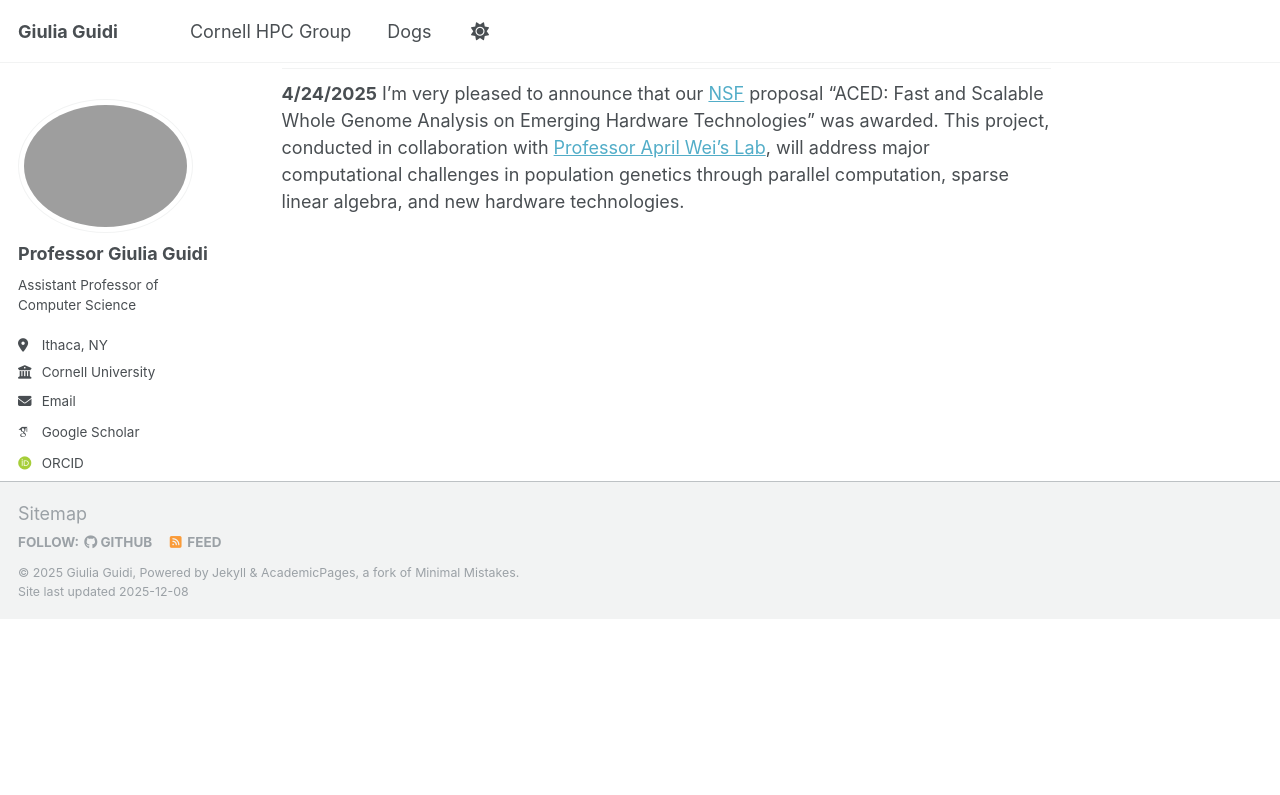
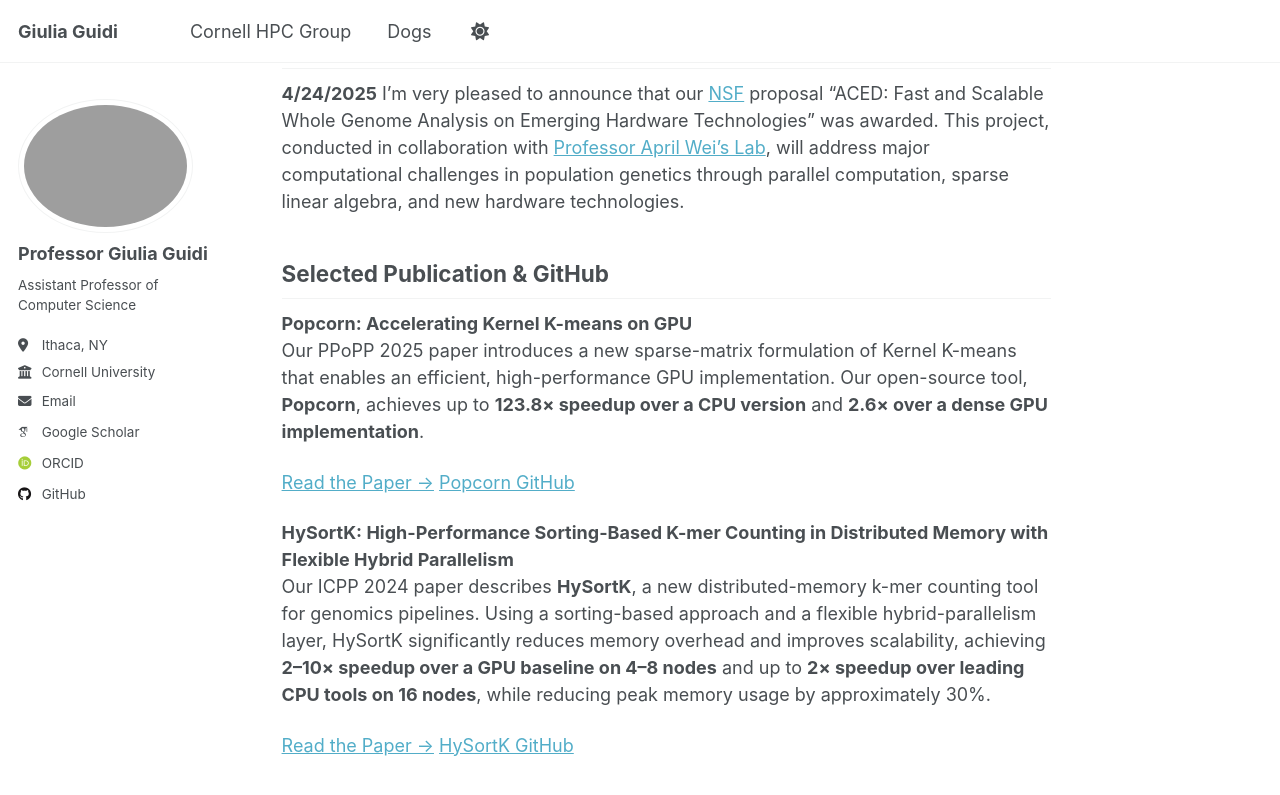
Before and after one commit to giuliaguidi/giuliaguidi.github.io, a Jekyll site: the page built from _pages/about.md, in a window 1280 px wide and 900 px high, scrolled down 1361 px. Shown: the top 795 px of the window. Built offline with Jekyll 4.4.1, drawn with Linux system fonts in a browser that asks for light colours; some web fonts are replaced; before the commit the page ends 1980 px from its top, so only the background shows below that.

Commit message:
Update about.md to include paper PDF and GitHub

```diff
--- a/_pages/about.md
+++ b/_pages/about.md
@@ -41,6 +41,21 @@
 **4/24/2025**
 I'm very pleased to announce that our [NSF](https://www.nsf.gov/) proposal "ACED: Fast and Scalable Whole Genome Analysis on Emerging Hardware Technologies" was awarded. This project, conducted in collaboration with [Professor April Wei's Lab](https://aprilweilab.github.io/), will address major computational challenges in population genetics through parallel computation, sparse linear algebra, and new hardware technologies.
 
+Selected Publication & GitHub
+------
+
+**Popcorn: Accelerating Kernel K-means on GPU**
+Our PPoPP 2025 paper introduces a new sparse-matrix formulation of Kernel K-means that enables an efficient, high-performance GPU implementation. Our open-source tool, **Popcorn**, achieves up to **123.8× speedup over a CPU version** and **2.6× over a dense GPU implementation**.
+
+[Read the Paper →](https://arxiv.org/pdf/2501.05587)
+[Popcorn GitHub](https://github.com/HicrestLaboratory/Matrix-Centric-K-Means)
+
+**HySortK: High-Performance Sorting-Based K-mer Counting in Distributed Memory with Flexible Hybrid Parallelism**
+Our ICPP 2024 paper describes **HySortK**, a new distributed-memory k-mer counting tool for genomics pipelines. Using a sorting-based approach and a flexible hybrid-parallelism layer, HySortK significantly reduces memory overhead and improves scalability, achieving **2–10× speedup over a GPU baseline on 4–8 nodes** and up to **2× speedup over leading CPU tools on 16 nodes**, while reducing peak memory usage by approximately 30%.
+
+[Read the Paper →](https://arxiv.org/abs/2407.07718)
+[HySortK GitHub](https://github.com/CornellHPC/HySortK)
+
 <!-- Cornell HPC Group
 ------
 
```
